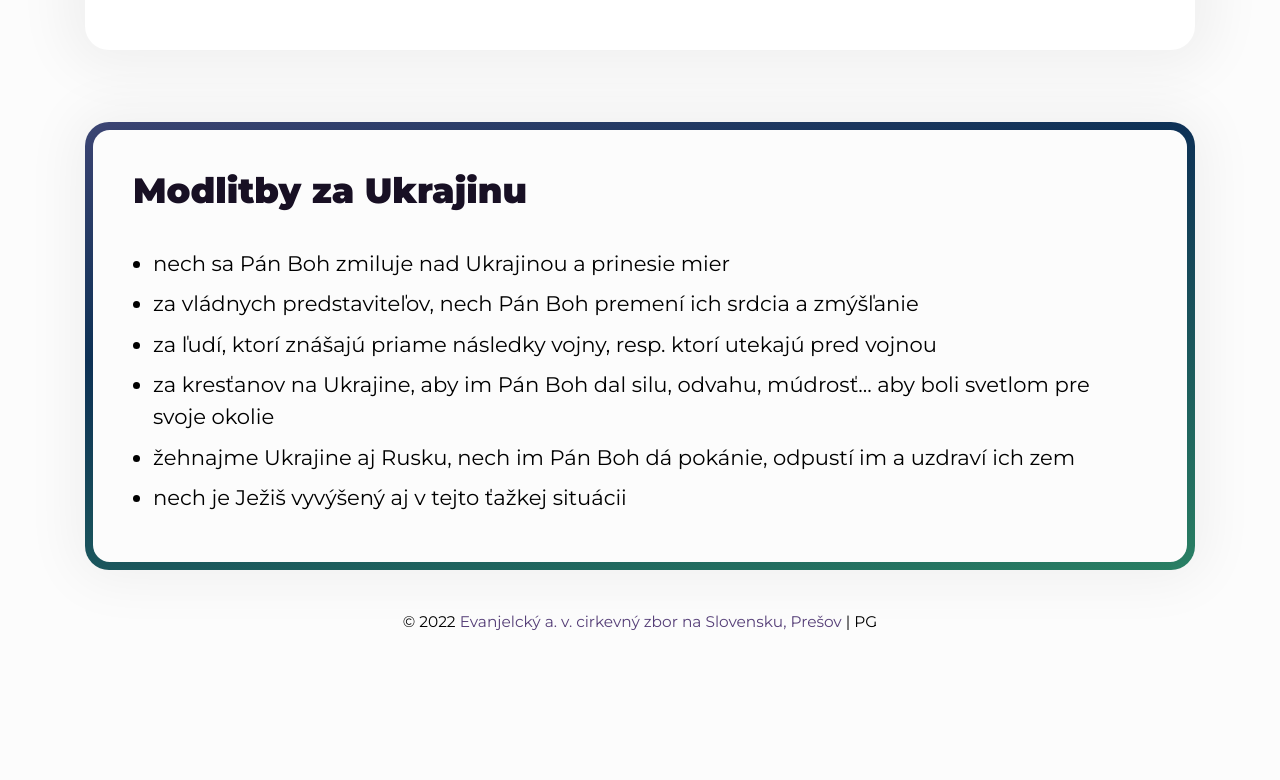
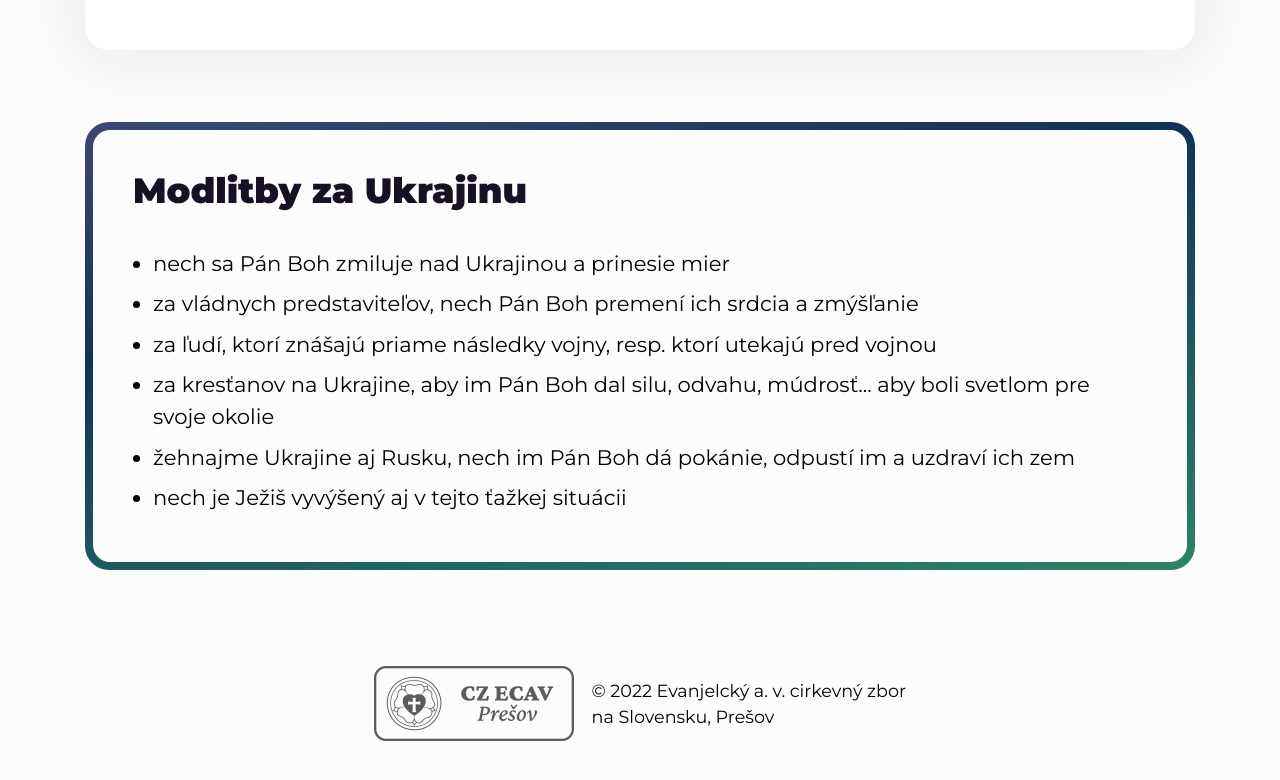
Before and after one commit to pergalsk/retaz-patmos-web, an Angular app: page / in a window 1280 px wide. Shown: the part 868-1648 px from the top of the page. Before the commit the page ends 1550 px from the top, so only its background shows below. Built offline with nearby package versions, Linux system fonts and the light colour scheme.

Commit message:
Added: reworked footer with logo

```diff
--- a/src/app/app.component.html
+++ b/src/app/app.component.html
@@ -1,7 +1,16 @@
 <div class="container app-main">
   <router-outlet></router-outlet>
 
-  <p class="text-center small">
-    © 2022 <a href="https://patmos.sk">Evanjelcký a. v. cirkevný zbor na Slovensku, Prešov</a> | PG
-  </p>
+  <footer class="text-center">
+    <div class="logo">
+      <a href="https://patmos.sk"><img class="footer-logo" src="./assets/logo-wired-sm.png" /></a>
+    </div>
+    <div class="info">
+      © 2022
+      <a href="https://patmos.sk"
+        >Evanjelcký a. v. cirkevný zbor<br />
+        na Slovensku, Prešov</a
+      >
+    </div>
+  </footer>
 </div>
--- a/src/app/pages/page-year2022/page-year2022.component.html
+++ b/src/app/pages/page-year2022/page-year2022.component.html
@@ -54,7 +54,7 @@
 
   <div class="row">
     <div class="col-lg">
-      <div class="jumbotron lead gradient-border-c">
+      <div class="jumbotron lead gradient-border-c no-shadow">
         <h2 class="no-gradient display-5 mb-4">Modlitby za Ukrajinu</h2>
         <ul class="mb-0">
           <li>nech sa Pán Boh zmiluje nad Ukrajinou a prinesie mier</li>
--- a/src/index.html
+++ b/src/index.html
@@ -5,7 +5,12 @@
     <title>Pôstne modlitby 2022</title>
     <base href="/" />
     <meta name="viewport" content="width=device-width, initial-scale=1" />
-    <link rel="icon" type="image/x-icon" href="favicon.ico" />
+    <!--<link rel="icon" type="image/x-icon" href="favicon.ico" />-->
+    <link
+      rel="shortcut icon"
+      href="https://patmos.sk/wp-content/uploads/2020/04/favicon-32.png"
+      type="image/x-icon"
+    />
     <link rel="preconnect" href="https://fonts.gstatic.com" />
     <link
       href="https://fonts.googleapis.com/css2?family=Montserrat:ital,wght@0,400;0,700;0,900;1,400;1,700&display=swap"
--- a/src/styles/common.scss
+++ b/src/styles/common.scss
@@ -26,6 +26,34 @@ h6 {
     //-moz-background-clip: text;
     -webkit-text-fill-color: initial;
     //-moz-text-fill-color: transparent;
+  }
+}
+
+footer {
+  display: flex;
+  flex-direction: row;
+  gap: 1em;
+  align-items: center;
+  justify-content: center;
+  margin-top: 3.5rem;
+  margin-bottom: 5rem;
+
+  a {
+    color: $body-color;
+  }
+
+  .logo {
+  }
+  .info {
+    text-align: left;
+  }
+
+  @include media-breakpoint-down(md) {
+    flex-direction: column;
+
+    .info {
+      text-align: center;
+    }
   }
 }
 
--- a/src/styles/jumbotron.scss
+++ b/src/styles/jumbotron.scss
@@ -47,6 +47,10 @@
     margin-top: 0;
     border-top-left-radius: 0;
     border-top-right-radius: 0;
+  }
+
+  &.no-shadow {
+    box-shadow: none;
   }
 
   &.no-padding {
```
Also changed, not shown: src/assets/logo-wired-sm.png (added).
